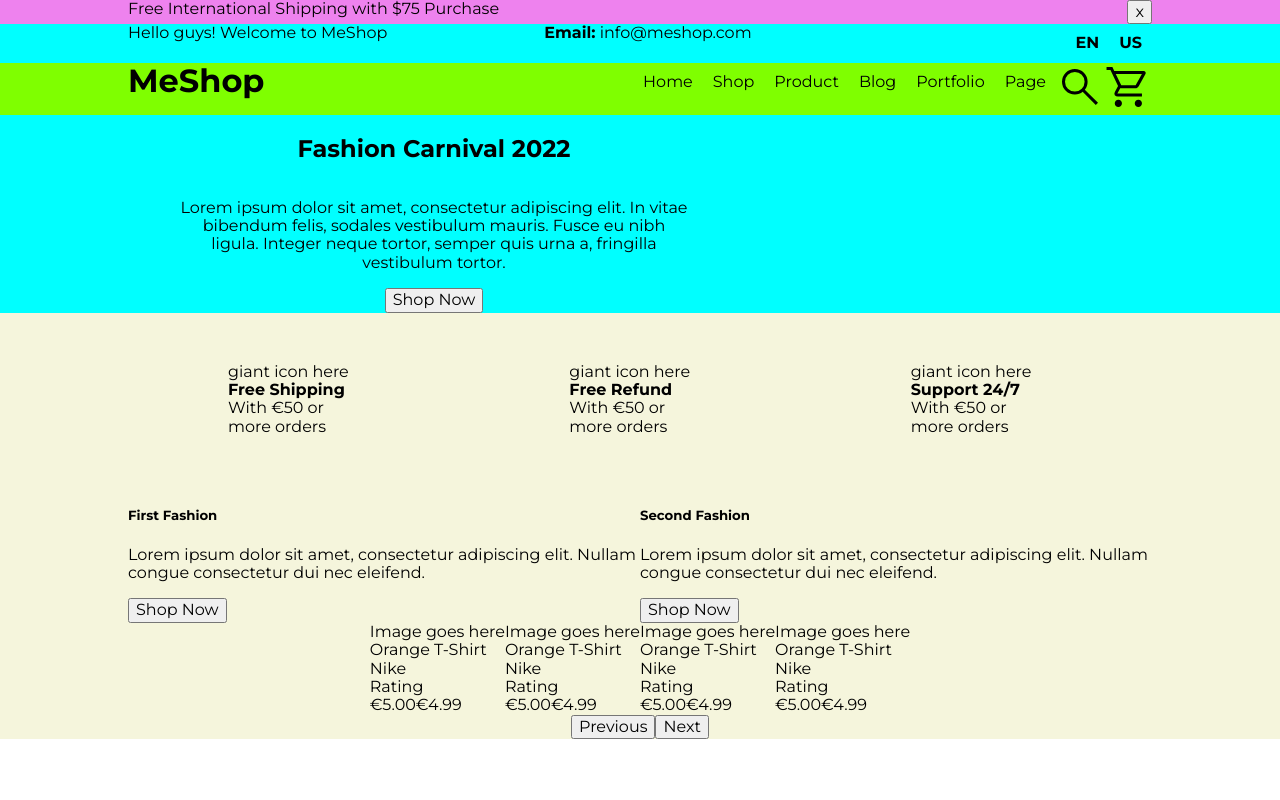
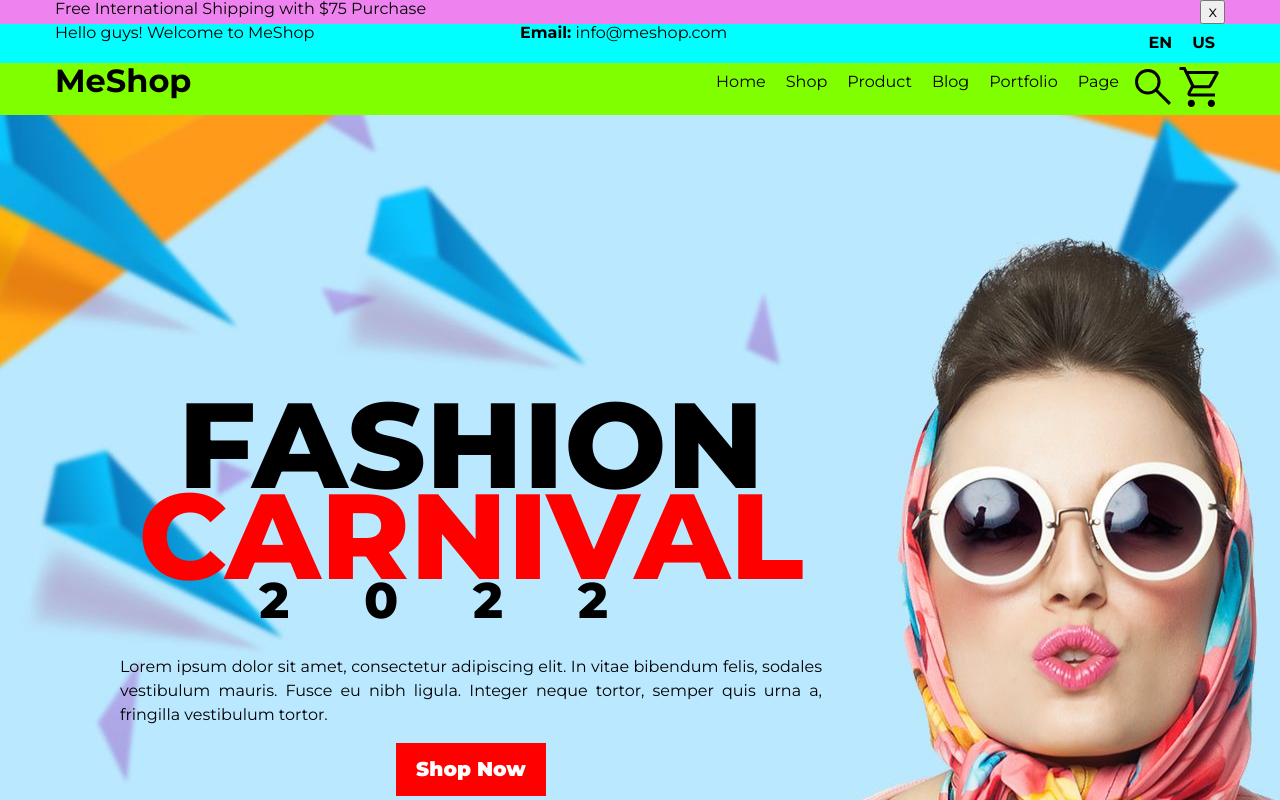
Before and after one commit to ladyprogrammer/fashion-store, an Angular app: page / in a window 1280 px wide. Shown: the top 800 px of the page. Built offline with nearby package versions, Linux system fonts and the light colour scheme.

Commit message:
hero details

```diff
--- a/src/app/midsection/hero/hero.component.html
+++ b/src/app/midsection/hero/hero.component.html
@@ -1,7 +1,13 @@
 <div class="container">
   <div class="content">
-    <h2 data-test="title">Fashion Carnival 2022</h2>
+    <h2 data-test="title">
+      <span class="fashion">Fashion</span>
+      <span class="carnival">Carnival</span>
+      <span class="year">2022</span>
+    </h2>
     <p data-test="content">Lorem ipsum dolor sit amet, consectetur adipiscing elit. In vitae bibendum felis, sodales vestibulum mauris. Fusce eu nibh ligula. Integer neque tortor, semper quis urna a, fringilla vestibulum tortor. </p>
-    <button data-test="shop-now-button">Shop Now</button>
+    <div>
+      <button data-test="shop-now-button">Shop Now</button>
+    </div>
   </div>
 </div>
--- a/src/app/midsection/hero/hero.component.scss
+++ b/src/app/midsection/hero/hero.component.scss
@@ -1,10 +1,53 @@
 .content {
-  width: 50%;
-  display: block;
-  margin: 0 50px;
-  text-align: center;
+  width: 60%;
+  display: flex;
+  flex-direction: column;
+  padding: 265px 0 265px 65px;
 
   h2 {
-    display: inline-block;
+    display: flex;
+    flex-direction: column;
+
+    > span {
+      font-weight: 800;
+      text-transform: uppercase;
+      display: block;
+      line-height: 0.75;
+      text-align: center;
+    }
+
+    .fashion {
+      font-size: 12.1rem;
+    }
+
+    .carnival {
+      font-size: 12.1rem;
+      color: red;
+    }
+
+    .year {
+      color: black;
+      font-size: 5rem;
+      letter-spacing: 1.5em;
+    }
   }
+
+  p {
+    line-height: 1.5em;
+    text-align: justify;
+  }
+
+  > div {
+    text-align: center;
+
+    button {
+      background-color: red;
+      color: white;
+      font-weight: 900;
+      font-size: 2rem;
+      padding: 15px 20px;
+      border: 0;
+    }
+  }
+
 }
--- a/src/app/midsection/midsection.component.scss
+++ b/src/app/midsection/midsection.component.scss
@@ -1,5 +1,5 @@
 section-hero {
-  background-color: aqua;
+  background: aqua;
   display: block;
 }
 
@@ -7,6 +7,7 @@ section-hero {
   background-color: beige;
 
   .container {
+
     > * {
       display: flex;
 
@@ -17,3 +18,9 @@ section-hero {
     }
   }
 }
+
+@media screen and (min-width: 1024px) {
+  section-hero {
+    background: aqua url('/assets/hero-background.jpg');
+  }
+}
--- a/src/styles.scss
+++ b/src/styles.scss
@@ -1,13 +1,18 @@
 /* You can add global styles to this file, and also import other style files */
 
 html {
+  font-size: 62.5%;
+}
+
+body {
   font-family: 'Montserrat', sans-serif;
+  font-size: 1.6rem;
 }
 
 
-@media screen and (min-width: 1024px) {
+@media screen and (min-width: 1200px) {
   .container {
-    width: 1024px;
+    width: 1170px;
     margin: 0 auto;
   }
 }
```
Also changed, not shown: src/assets/hero-background.jpg (added).
